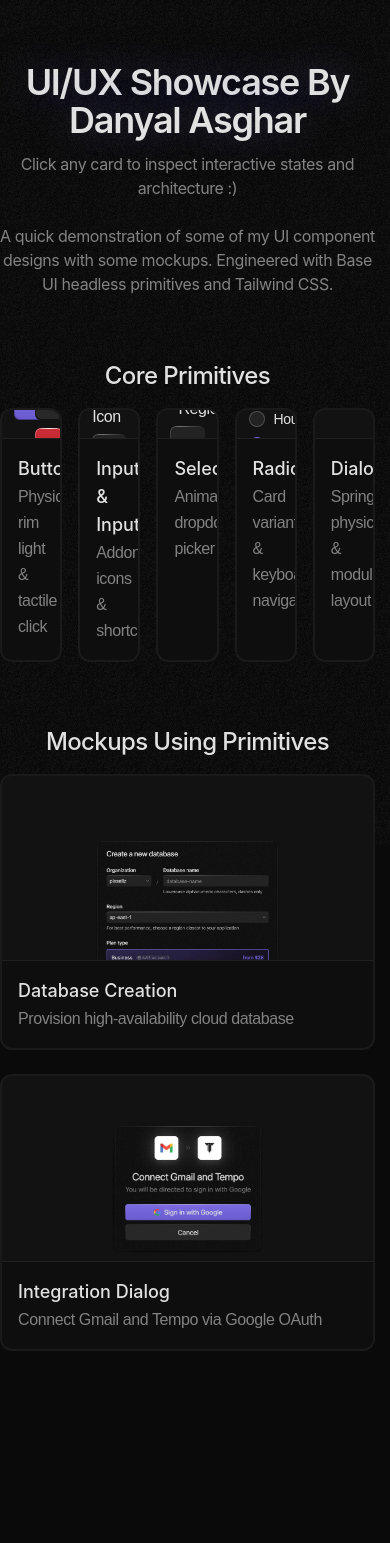
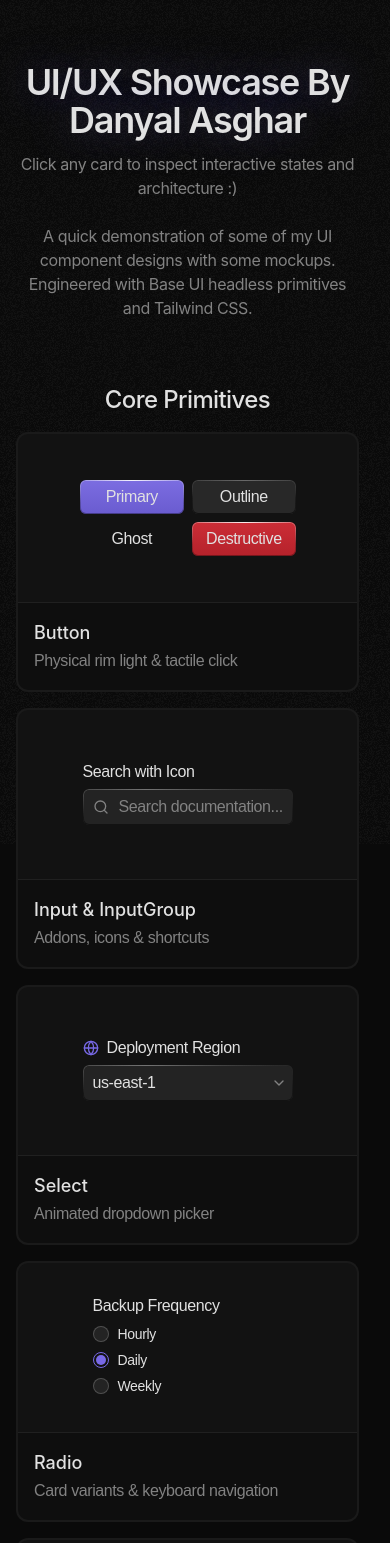
Before and after one commit to midnight-developments/md-ui, a React (Vite) app: page / in a window 390 px wide. Shown: the top 1543 px of the page. Before the commit the page ends 1415 px from the top, so only its background shows below. Built offline with nearby package versions, Linux system fonts and the light colour scheme; a web font is replaced by a local one.

Commit message:
fixed responsiveness

```diff
--- a/src/App.tsx
+++ b/src/App.tsx
@@ -1,4 +1,5 @@
 import * as React from "react"
+import { motion, type Variants } from "framer-motion"
 import {
     Card,
     CardPreview,
@@ -15,7 +16,6 @@ import { Search, Globe } from 'lucide-react'
 import modalScreenshot from '@/assets/dialog-screenshot.png'
 import databaseCreationScreenshot from '@/assets/database-creation-screenshot.png'
 import tempoGmailScreenshot from '@/assets/gmail-tempo-screenshot.png'
-
 
 import {
     ButtonPopup,
@@ -37,15 +37,57 @@ type PopupId =
     | 'integration-dialog'
     | null
 
+const coreGridVariants: Variants = {
+    hidden: { opacity: 0 },
+    show: {
+        opacity: 1,
+        transition: {
+            staggerChildren: 0.07,
+            delayChildren: 0.1,
+        },
+    },
+}
+
+const mockupGridVariants: Variants = {
+    hidden: { opacity: 0 },
+    show: {
+        opacity: 1,
+        transition: {
+            staggerChildren: 0.1,
+            delayChildren: 0.35,
+        },
+    },
+}
+
+const cardItemVariants: Variants = {
+    hidden: {
+        opacity: 0,
+        y: 20,
+    },
+    show: {
+        opacity: 1,
+        y: 0,
+        transition: {
+            duration: 0.5,
+            ease: [0.16, 1, 0.3, 1],
+        },
+    },
+}
+
 export default function App() {
     const [activePopup, setActivePopup] = React.useState<PopupId>(null)
 
     return (
-        <div className="min-h-screen font-sans selection:text-white py-16 relative z-1">
+        <div className="min-h-screen font-sans selection:text-white py-16 px-4 relative z-1">
             <div className="max-w-screen-2xl mx-auto flex flex-col gap-16">
 
                 {/* Header */}
-                <header className="flex flex-col items-center text-center gap-3">
+                <motion.header
+                    initial={{ opacity: 0, y: -12 }}
+                    animate={{ opacity: 1, y: 0 }}
+                    transition={{ duration: 0.55, ease: [0.16, 1, 0.3, 1] }}
+                    className="flex flex-col items-center text-center gap-3"
+                >
                     <h1 className="font-sf-display text-4xl sm:text-5xl md:text-6xl font-semibold tracking-[-0.035em] text-foreground leading-[1.05] text-glow">
                         UI/UX Showcase By Danyal Asghar
                     </h1>
@@ -56,15 +98,26 @@ export default function App() {
                         <br></br>
                         A quick demonstration of some of my UI component designs with some mockups. Engineered with Base UI headless primitives and Tailwind CSS.
                     </p>
-                </header>
+                </motion.header>
 
                 <section className="flex flex-col gap-4">
-                    <div className="flex items-center justify-center text-center">
+                    <motion.div
+                        initial={{ opacity: 0, y: 8 }}
+                        animate={{ opacity: 1, y: 0 }}
+                        transition={{ duration: 0.45, delay: 0.05, ease: [0.16, 1, 0.3, 1] }}
+                        className="flex items-center justify-center text-center"
+                    >
                         <h2 className="font-sf-display text-2xl font-medium text-foreground tracking-tight">Core Primitives</h2>
-                    </div>
+                    </motion.div>
 
-                    <div className="grid grid-cols-5 gap-4">
-                        <Card onClick={() => setActivePopup('button')}>
+                    <motion.div
+                        variants={coreGridVariants}
+                        initial="hidden"
+                        animate="show"
+                        className="grid grid-cols-1 sm:grid-cols-2 md:grid-cols-3 lg:grid-cols-4 xl:grid-cols-5 gap-4"
+                    >
+                        <motion.div variants={cardItemVariants} className="h-full">
+                            <Card onClick={() => setActivePopup('button')} className="h-full">
                                 <CardPreview>
                                     <div className="grid grid-cols-2 gap-2 pointer-events-none select-none">
                                         <Button variant="default" className="h-8.5">Primary</Button>
@@ -78,8 +131,10 @@ export default function App() {
                                     <CardDescription>Physical rim light & tactile click</CardDescription>
                                 </CardContent>
                             </Card>
+                        </motion.div>
 
-                        <Card onClick={() => setActivePopup('input')}>
+                        <motion.div variants={cardItemVariants} className="h-full">
+                            <Card onClick={() => setActivePopup('input')} className="h-full">
                                 <CardPreview>
                                     <Field className="w-full max-w-[210px] pointer-events-none select-none">
                                         <FieldLabel>Search with Icon</FieldLabel>
@@ -96,8 +151,10 @@ export default function App() {
                                     <CardDescription>Addons, icons & shortcuts</CardDescription>
                                 </CardContent>
                             </Card>
+                        </motion.div>
 
-                        <Card onClick={() => setActivePopup('select')}>
+                        <motion.div variants={cardItemVariants} className="h-full">
+                            <Card onClick={() => setActivePopup('select')} className="h-full">
                                 <CardPreview>
                                     <Field className="w-full max-w-[210px] pointer-events-none select-none">
                                         <FieldLabel className="flex items-center gap-2">
@@ -116,8 +173,10 @@ export default function App() {
                                     <CardDescription>Animated dropdown picker</CardDescription>
                                 </CardContent>
                             </Card>
+                        </motion.div>
 
-                        <Card onClick={() => setActivePopup('radio')}>
+                        <motion.div variants={cardItemVariants} className="h-full">
+                            <Card onClick={() => setActivePopup('radio')} className="h-full">
                                 <CardPreview>
                                     <Field className="w-full max-w-[190px] gap-2.5! pointer-events-none select-none">
                                         <FieldLabel>Backup Frequency</FieldLabel>
@@ -142,8 +201,10 @@ export default function App() {
                                     <CardDescription>Card variants & keyboard navigation</CardDescription>
                                 </CardContent>
                             </Card>
+                        </motion.div>
 
-                        <Card onClick={() => setActivePopup('dialog')}>
+                        <motion.div variants={cardItemVariants} className="h-full">
+                            <Card onClick={() => setActivePopup('dialog')} className="h-full">
                                 <CardPreview>
                                     <img
                                         src={modalScreenshot}
@@ -156,16 +217,28 @@ export default function App() {
                                     <CardDescription>Spring physics & modular layout</CardDescription>
                                 </CardContent>
                             </Card>
-                    </div>
+                        </motion.div>
+                    </motion.div>
                 </section>
 
                 <section className="flex flex-col gap-4">
-                    <div className="flex items-center justify-center text-center">
+                    <motion.div
+                        initial={{ opacity: 0, y: 8 }}
+                        animate={{ opacity: 1, y: 0 }}
+                        transition={{ duration: 0.45, delay: 0.25, ease: [0.16, 1, 0.3, 1] }}
+                        className="flex items-center justify-center text-center"
+                    >
                         <h2 className="font-sf-display text-2xl font-medium text-foreground tracking-tight">Mockups Using Primitives</h2>
-                    </div>
+                    </motion.div>
 
-                    <div className="grid grid-cols-1 md:grid-cols-2 gap-6">
-                        <Card onClick={() => setActivePopup('database-creation')}>
+                    <motion.div
+                        variants={mockupGridVariants}
+                        initial="hidden"
+                        animate="show"
+                        className="grid grid-cols-1 md:grid-cols-2 gap-6"
+                    >
+                        <motion.div variants={cardItemVariants} className="h-full">
+                            <Card onClick={() => setActivePopup('database-creation')} className="h-full">
                                 <CardPreview>
                                     <img
                                         src={databaseCreationScreenshot}
@@ -178,8 +251,10 @@ export default function App() {
                                     <CardDescription>Provision high-availability cloud database</CardDescription>
                                 </CardContent>
                             </Card>
+                        </motion.div>
 
-                        <Card onClick={() => setActivePopup('integration-dialog')}>
+                        <motion.div variants={cardItemVariants} className="h-full">
+                            <Card onClick={() => setActivePopup('integration-dialog')} className="h-full">
                                 <CardPreview>
                                     <img
                                         src={tempoGmailScreenshot}
@@ -192,7 +267,8 @@ export default function App() {
                                     <CardDescription>Connect Gmail and Tempo via Google OAuth</CardDescription>
                                 </CardContent>
                             </Card>
-                    </div>
+                        </motion.div>
+                    </motion.div>
                 </section>
 
             </div>
--- a/src/components/showcase/popup.tsx
+++ b/src/components/showcase/popup.tsx
@@ -184,14 +184,16 @@ export function PopupPreview({ className, children, ...props }: React.ComponentP
         <div
             data-slot="showcase-popup-preview"
             className={cn(
-                "flex-[1.8] flex items-center justify-center p-6 md:p-12 lg:p-16",
+                "flex-[1.8] flex flex-col overflow-y-auto overflow-x-hidden min-h-[320px] lg:min-h-0",
                 "border-b lg:border-b-0 lg:border-r border-white/8",
-                "bg-white/[0.01] relative overflow-auto no-scrollbar min-h-[320px] lg:min-h-0",
+                "bg-white/[0.01] relative [scrollbar-width:thin] [scrollbar-color:rgba(255,255,255,0.15)_transparent]",
                 className
             )}
             {...props}
         >
-            {children}
+            <div className="m-auto shrink-0 w-full flex flex-col items-center justify-center p-6 md:p-10 lg:p-12">
+                {children}
+            </div>
         </div>
     )
 }
```
Lines whose indentation alone changed are shown as unchanged.
